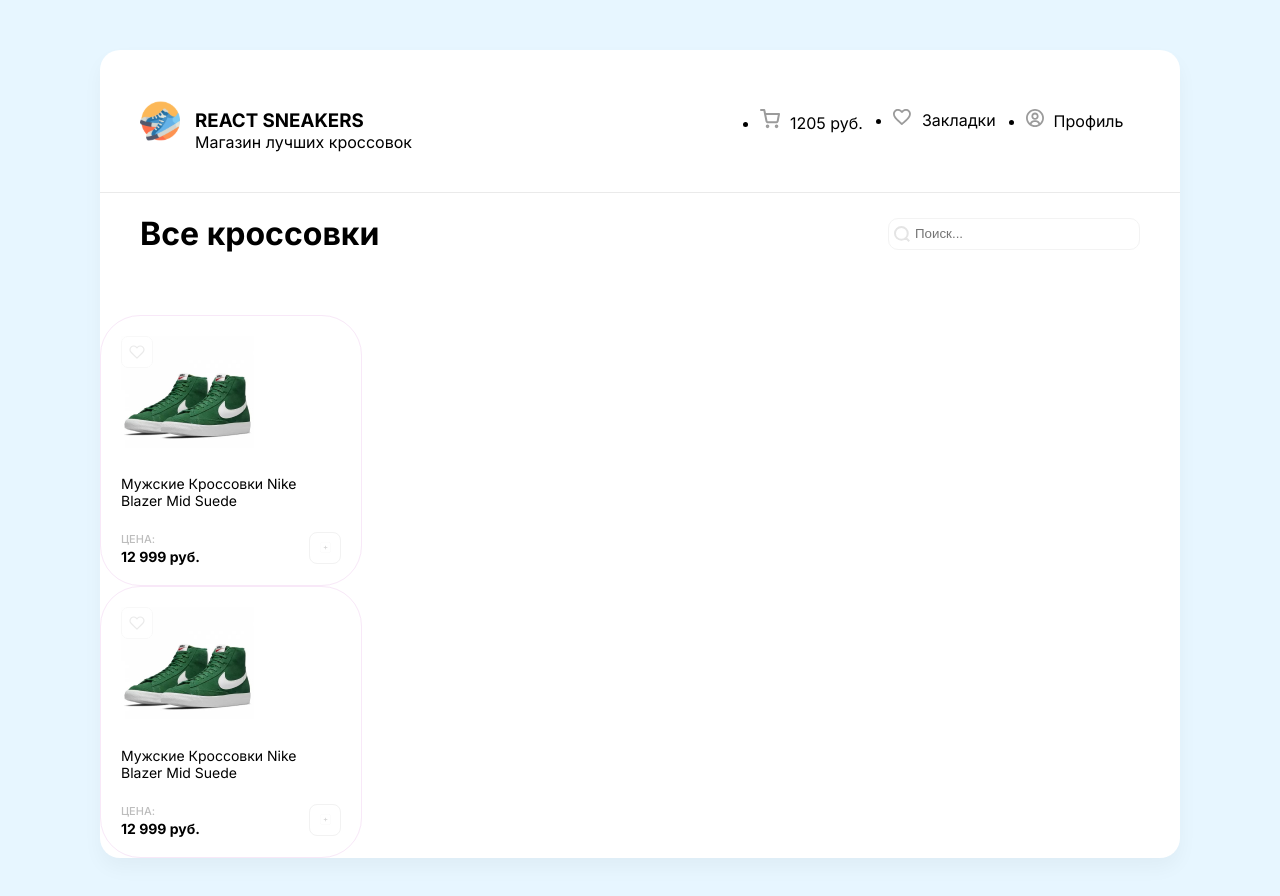
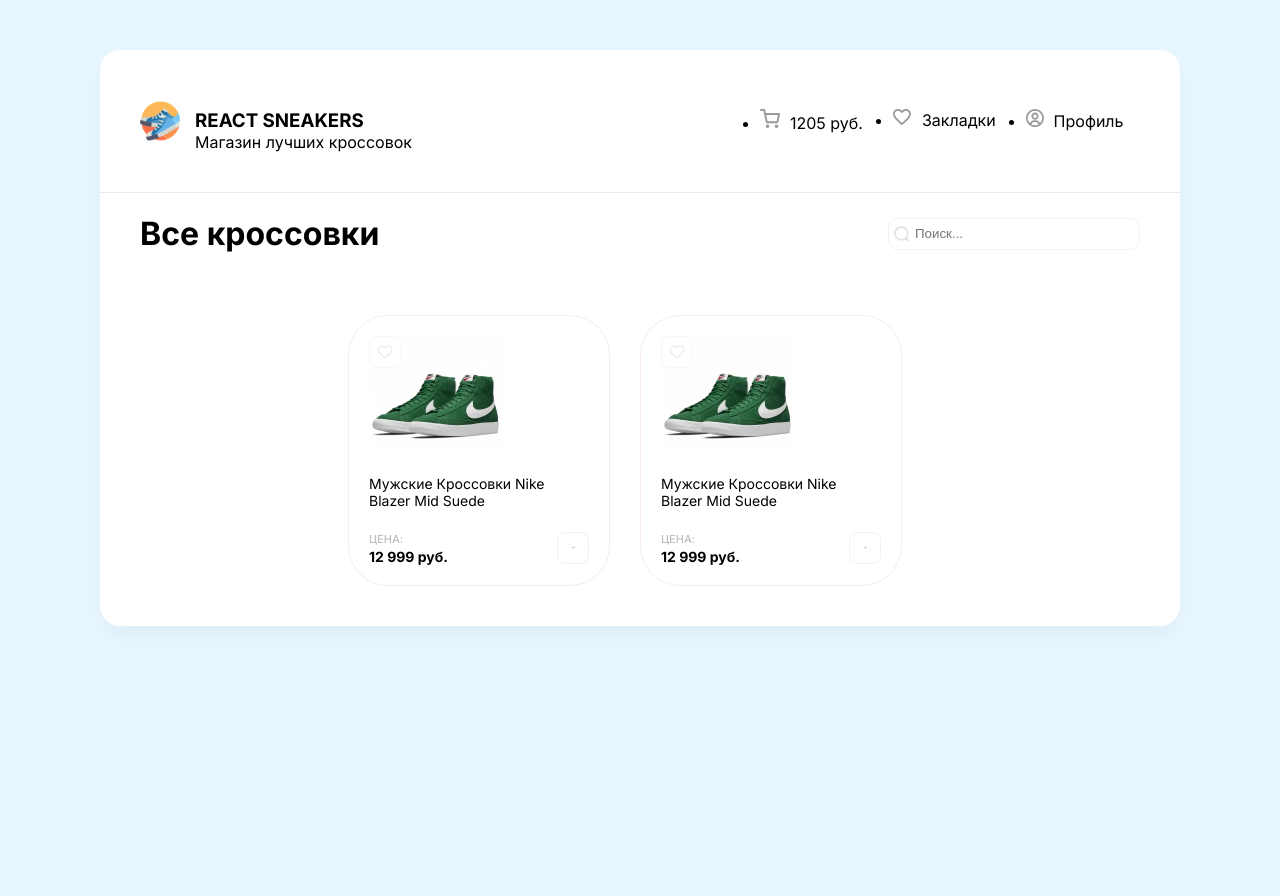
Before and after one commit to Beinyc/react-sneakers-website, a React (Create React App) app: page / in a window 1280 px wide. Shown: the top 896 px of the page. After the commit the page ends 800 px from the top, so only its background shows below. Built offline with nearby package versions, Linux system fonts and the light colour scheme.

Commit message:
исправлено отображение кроссовок

```diff
--- a/src/App.js
+++ b/src/App.js
@@ -10,8 +10,10 @@
       <Header/>
       <Overlay/>
       <Main/>
-      <Card/>
-      <Card/>
+      <div className='card-flex'>
+        <Card/>
+        <Card/>
+      </div>
     </div>
   );
 }
--- a/src/components/Card/Card.css
+++ b/src/components/Card/Card.css
@@ -9,6 +9,7 @@
     width: 220px;
     border-radius: 40px;
     margin-right: 30px;
+    margin-bottom: 40px;
     transition: box-shadow 0.2s ease-in-out, transform 0.2s ease-in-out;
 }
 
@@ -68,3 +69,10 @@
 .card__box {
   display: flex;
 }
+
+.card-flex {
+  display: flex;
+  align-items: center;
+  justify-content: center;
+  flex-wrap: wrap;
+}
```
